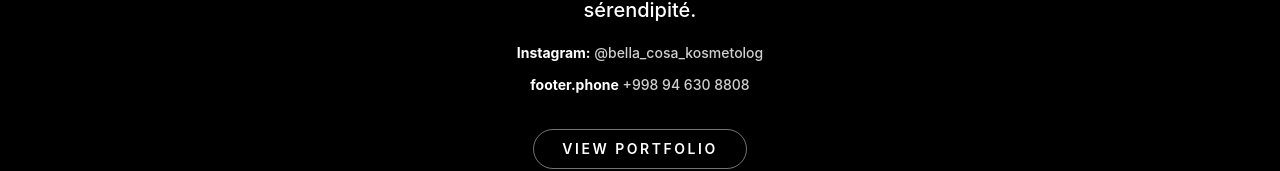
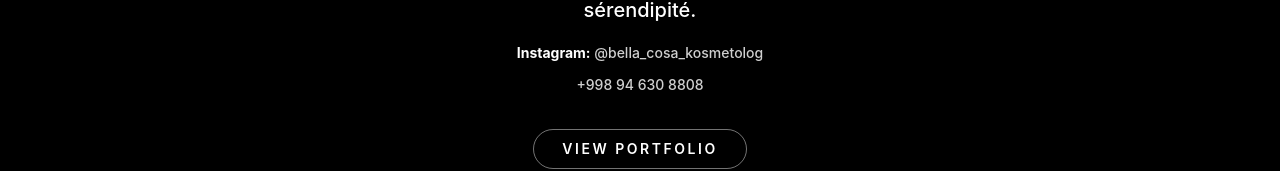
Before and after one commit to EnergyDead/model-agency, a React (Vite) app: page / in a window 1280 px wide. Shown: the part 3209-3380 px from the top of the page. Built offline with nearby package versions, Linux system fonts and the light colour scheme.

Commit message:
update billboard

```diff
--- a/src/components/SiteFooter.tsx
+++ b/src/components/SiteFooter.tsx
@@ -26,7 +26,6 @@ export default function SiteFooter({ onViewWorks }: SiteFooterProps) {
                         </a>
                     </li>
                     <li>
-                        <span className="footer__label">{t("footer.phone")}</span>{" "}
                         <a href="tel:+998946308808" className="footer__link">
                             +998 94 630 8808
                         </a>
```
